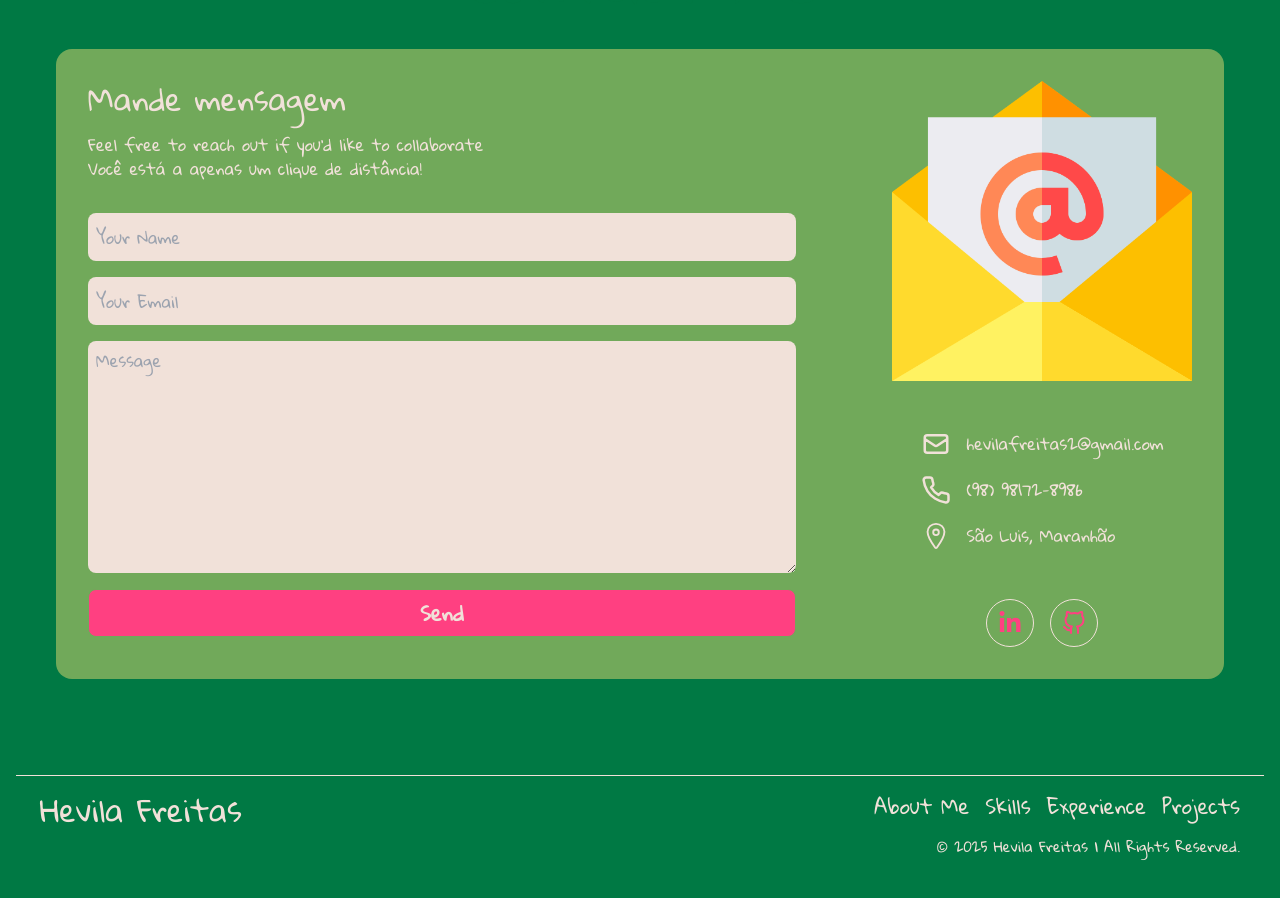
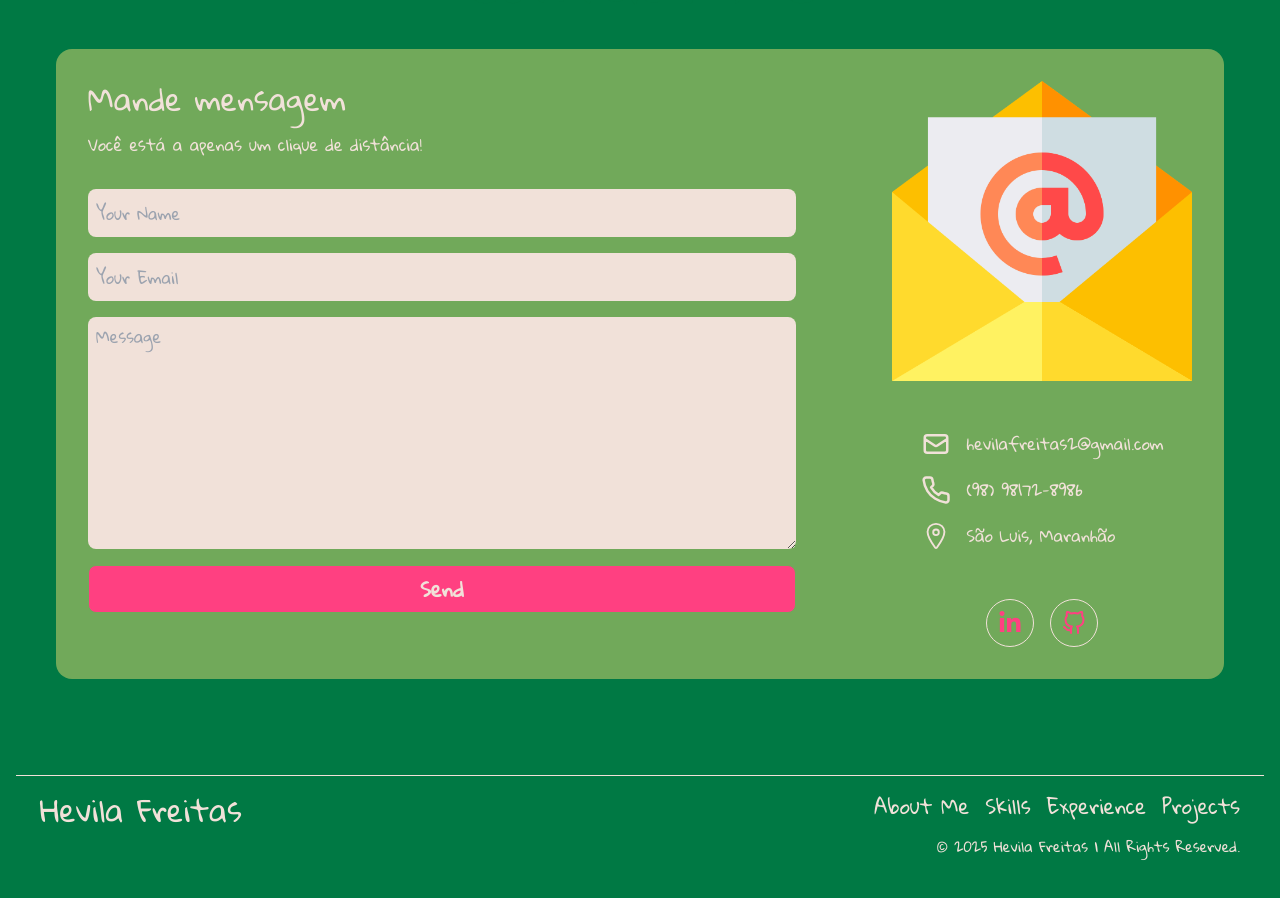
Before and after one commit to fhevila/portfolio_hevilafreitas, a React (Vite) app: page / in a window 1280 px wide. Shown: the part 4440-5338 px from the top of the page. Built offline with nearby package versions, Linux system fonts and the light colour scheme; a web font is replaced by a local one.

Commit message:
Update ContactText.jsx

```diff
--- a/src/components/contactMeSection/ContactText.jsx
+++ b/src/components/contactMeSection/ContactText.jsx
@@ -3,8 +3,6 @@ const ContactText = () => {
     <div>
       <h2 className="text-white text-3xl mb-4">Mande mensagem</h2>
       <p>
-        Feel free to reach out if you’d like to collaborate
-        <br />
         Você está a apenas um clique de distância!
       </p>
     </div>
```
